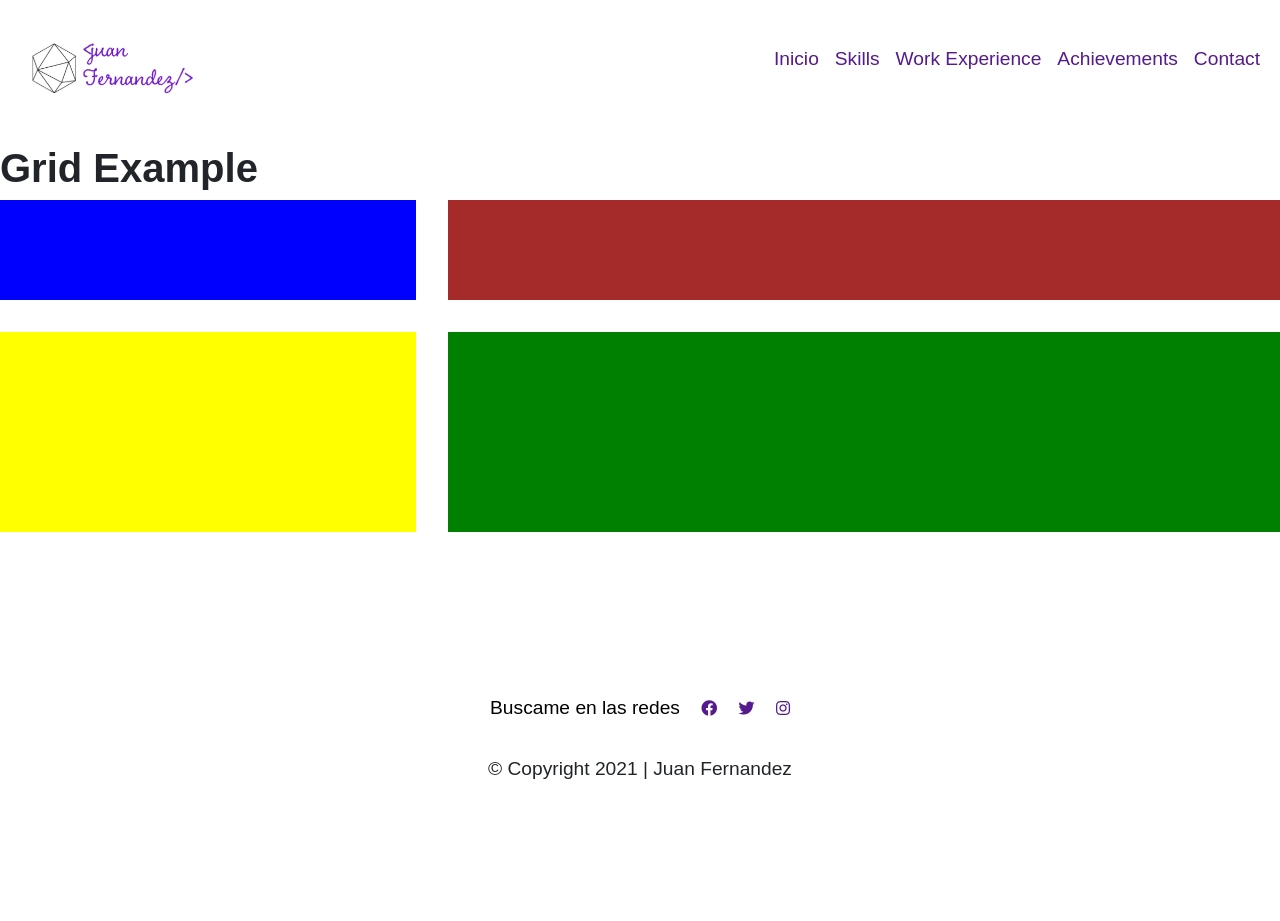
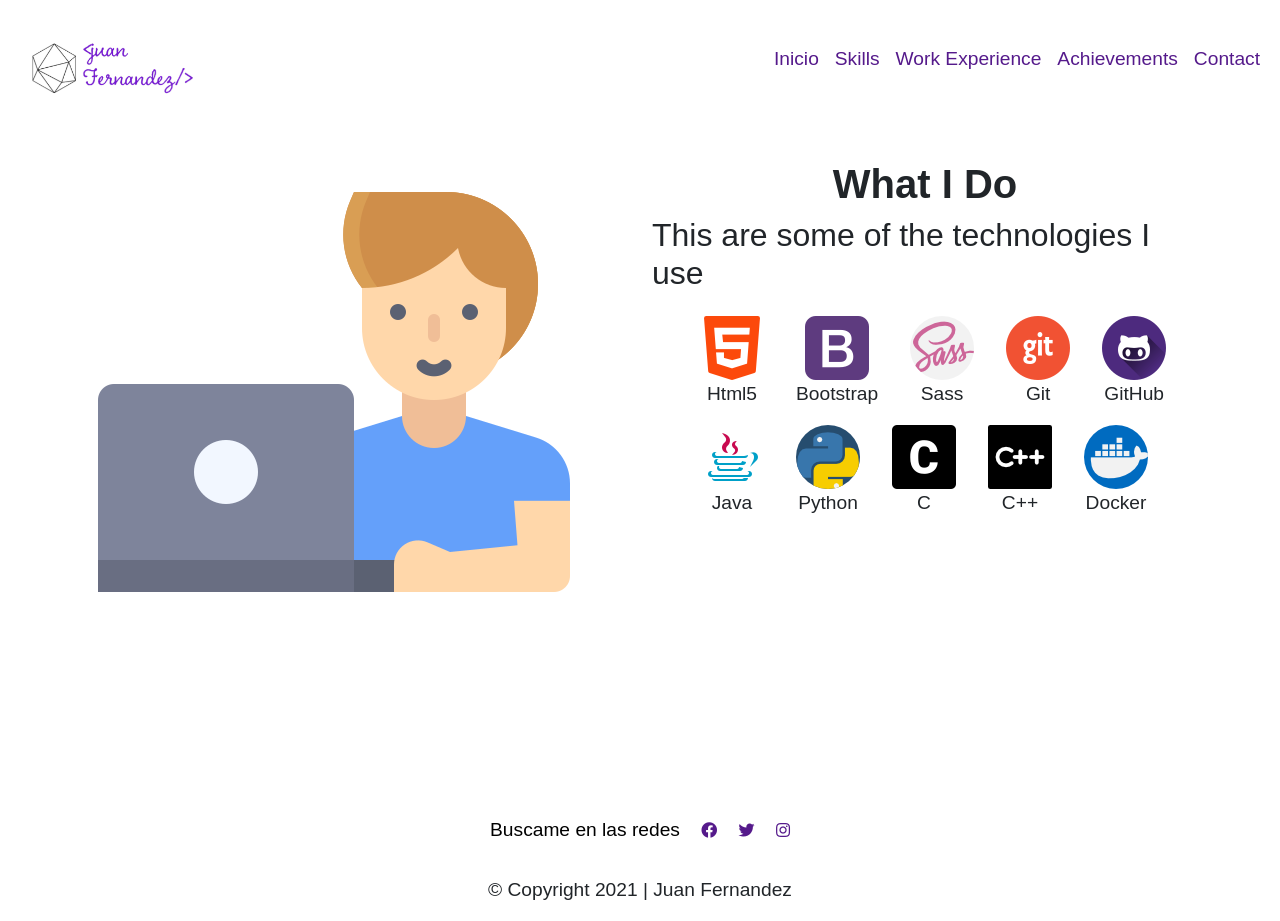
Before and after one commit to jfernandez97/Portfolio, a website: page pages/skills.html in a window 1280 px wide. Before the commit the page ends 800 px from the top, so only its background shows below. Drawn offline with nearby package versions, Linux system fonts and the light colour scheme; a web font is replaced by a local one.

Commit message:
skills page

```diff
--- a/pages/skills.html
+++ b/pages/skills.html
@@ -25,6 +25,11 @@
       integrity="sha512-1ycn6IcaQQ40/MKBW2W4Rhis/DbILU74C1vSrLJxCq57o941Ym01SwNsOMqvEBFlcgUa6xLiPY/NS5R+E6ztJQ=="
       crossorigin="anonymous"
       referrerpolicy="no-referrer"
+    />
+    <!-- Animaciones-->
+    <link
+      rel="stylesheet"
+      href="https://cdnjs.cloudflare.com/ajax/libs/animate.css/4.1.1/animate.min.css"
     />
   </head>
   <body>
@@ -80,12 +85,62 @@
       </nav>
     </header>
     <main>
-      <h1 class="title">Grid Example</h1>
-      <div class="grid-ejemplo">
-        <div class="box box1"></div>
-        <div class="box box2"></div>
-        <div class="box box3"></div>
-        <div class="box box4"></div>
+      <div class="container">
+        <div class="row">
+          <div class="col-12 col-md-6">
+            <div class="image-box">
+              <img src="../images/freelance.png" alt="" />
+            </div>
+          </div>
+          <div class="col-12 col-md-6">
+            <h1 class="animate__animated animate__bounce title">What I do</h1>
+            <h2 class="title2">This are some of the technologies I use</h2>
+            <div class="software-skills">
+              <ul class="dev-icons">
+                <li class="software-skill__inline">
+                  <img src="../images/html-5.png" alt="" />
+                  <p>Html5</p>
+                </li>
+                <li class="software-skill__inline">
+                  <img src="../images/bootstrap.png" alt="" />
+                  <p>Bootstrap</p>
+                </li>
+                <li class="software-skill__inline">
+                  <img src="../images/sass.png" alt="" />
+                  <p>Sass</p>
+                </li>
+                <li class="software-skill__inline">
+                  <img src="../images/git.png" alt="" />
+                  <p>Git</p>
+                </li>
+                <li class="software-skill__inline">
+                  <img src="../images/github.png" alt="" />
+                  <p>GitHub</p>
+                </li>
+                <li class="software-skill__inline">
+                  <img src="../images/java.png" alt="" />
+                  <p>Java</p>
+                </li>
+                <li class="software-skill__inline">
+                  <img src="../images/python.png" alt="" />
+                  <p>Python</p>
+                </li>
+                <li class="software-skill__inline">
+                  <img src="../images/c.png" alt="" />
+                  <p>C</p>
+                </li>
+                <li class="software-skill__inline">
+                  <img src="../images/c-logo.png" alt="" />
+                  <p>C++</p>
+                </li>
+                <li class="software-skill__inline">
+                  <img src="../images/docker.png" alt="" />
+                  <p>Docker</p>
+                </li>
+              </ul>
+            </div>
+          </div>
+        </div>
       </div>
     </main>
     <footer class="footer">
--- a/scss/_globals.scss
+++ b/scss/_globals.scss
@@ -2,6 +2,7 @@
   padding: 0;
   margin: 0;
   box-sizing: border-box;
+  list-style-type: none;
 }
 body {
   font-family: "Zen Kurenaido", sans-serif;
@@ -36,7 +37,6 @@ header {
 .footer {
   padding-top: 8rem;
   bottom: 0;
-  position: fixed;
   width: 100%;
   &-sm {
     color: black;
--- a/scss/_index.scss
+++ b/scss/_index.scss
@@ -5,7 +5,7 @@
   font-size: 2.5rem;
   font-weight: 800;
   padding-top: 1.5rem;
-  text-align: justify;
+  text-align: center;
 }
 .paragraph {
   font-size: 2rem;
--- /dev/null
+++ b/scss/_skills.scss
@@ -0,0 +1,11 @@
+.dev-icons {
+  display: flex;
+  text-align: center;
+  flex-direction: row;
+  flex-wrap: wrap;
+  justify-content: flex-start;
+  padding-top: 1rem;
+}
+.software-skill__inline {
+  padding: 0 1rem;
+}
--- a/scss/style.scss
+++ b/scss/style.scss
@@ -2,7 +2,7 @@
 @import "contact";
 @import "workexperiences";
 @import "index";
-
+@import "skills";
 /*EXTRAS*/
 @keyframes from-right {
   0% {
```
Also changed, not shown: index.html (+1 -1 lines), pages/workexperience.html (+5 -1 lines), css/style.css, images/bootstrap.png (added), images/c-logo.png (added), images/c.png (added), images/docker.png (added), images/freelance.png (added), images/git.png (added), images/github.png (added), images/html-5.png (added), images/java.png (added), images/python.png (added), images/sass.png (added), 1 other file.
